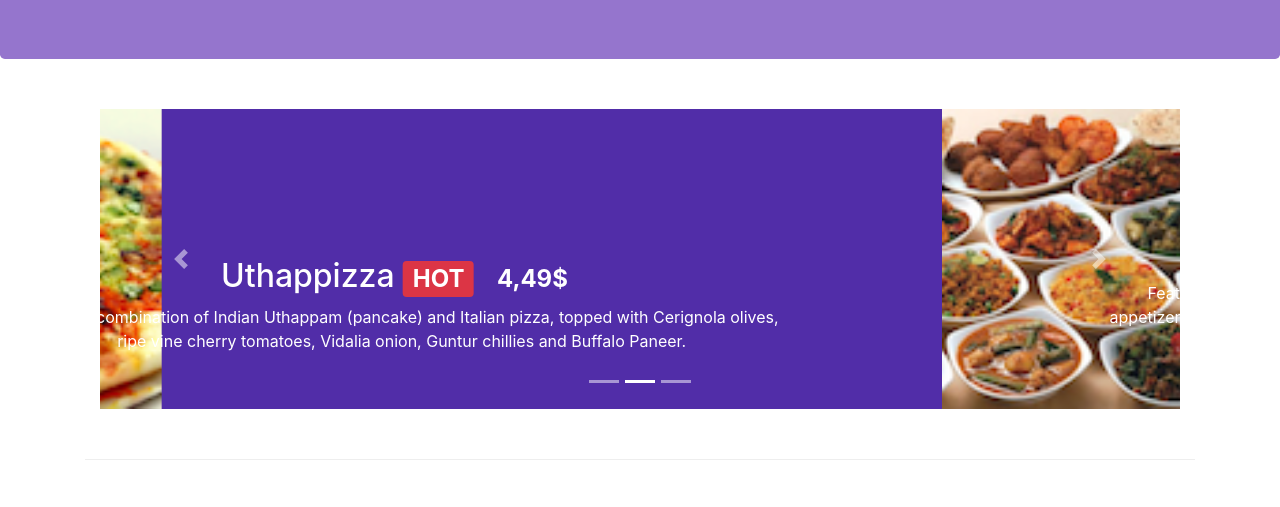
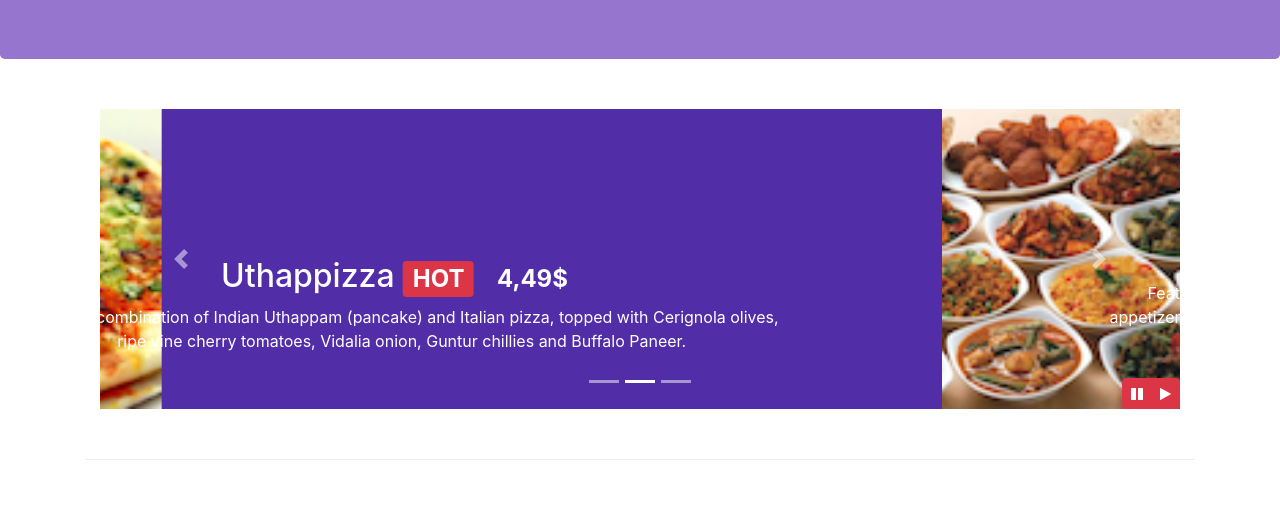
Before and after one commit to caronteone/ConFusion, a website: page index.html in a window 1280 px wide. Shown: the part 283-790 px from the top of the page. Drawn offline with nearby package versions, Linux system fonts and the light colour scheme.

Commit message:
bootstrap-jquery

```diff
--- a/css/styles.css
+++ b/css/styles.css
@@ -60,3 +60,9 @@
   left:0;
   min-height: 300px;
 }
+
+#carouselButton {
+  right: 0px;
+  position: absolute;
+  bottom: 0px;
+}
--- a/index.html
+++ b/index.html
@@ -243,6 +243,18 @@
                             <a class="carousel-control-next" href="#mycarousel" data-slide="next">
                                     <span class="carousel-control-next-icon"></span>
                                 </a>
+                            <div class="btn-group" id="carouselButton">
+                                <button class="btn btn-danger btn-sm" id="carousel-pause">
+                                    <span class="fa fa-pause"></span>
+
+                                </button>
+
+                                <button class="btn btn-danger btn-sm" id="carousel-play">
+                                    <span class="fa fa-play"></span>
+
+                                </button>
+
+                            </div>
 
                         </div>
 
@@ -347,6 +359,17 @@
     <script src="node_modules/popper.js/dist/umd/popper.min.js"></script>
     <script src="node_modules/bootstrap/dist/js/bootstrap.min.js"></script>
 
+    <script>
+        $(document).ready(function() {
+            $('#mycarousel').carousel({interval: 2000});
+            $('#carousel-pause').click(function(){
+                $('#mycarousel').carousel('pause');
+            });
+            $('#carousel-play').click(function() {
+                $('#mycarousel').carousel('cycle')
+            });
+        })
+    </script>
 
 </body>
 
```
